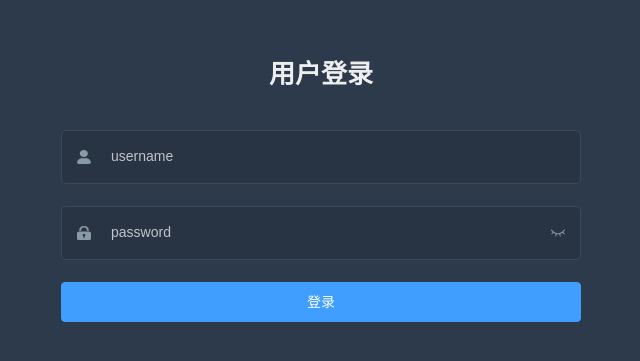
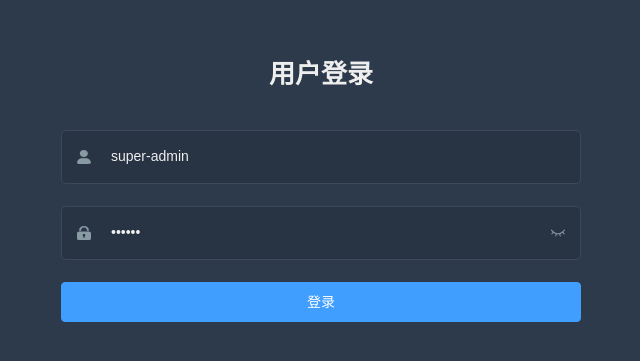
Before and after one commit to wytheking/wythe-admin, a Vue app: page /login in a window 1280 px wide. Shown: the part 107-468 px from the top of the page, without its empty margins (319-959 px from the left). Built offline with nearby package versions, Linux system fonts and the light colour scheme.

Commit message:
feat(login): 表单处理

```diff
--- a/src/views/login/index.vue
+++ b/src/views/login/index.vue
@@ -1,24 +1,24 @@
 <template>
   <div class="login-container">
-    <el-form class="login-form">
+    <el-form class="login-form" :model="loginForm" :rules="loginRules">
       <div class="title-container">
         <h3 class="title">用户登录</h3>
       </div>
       <!-- uername -->
-      <el-form-item>
+      <el-form-item prop="username">
         <span class="svg-container">
           <svg-icon icon="user" />
         </span>
-        <el-input placeholder="username" name="username" type="text" />
+        <el-input v-model.trim="loginForm.username" placeholder="username" name="username" type="text" />
       </el-form-item>
       <!-- password -->
-      <el-form-item>
+      <el-form-item prop="password">
         <span class="svg-container">
           <svg-icon icon="password" />
         </span>
-        <el-input placeholder="password" name="password" />
-        <span class="svg-container">
-          <svg-icon icon="eye" />
+        <el-input v-model.trim="loginForm.password" :type="passwordType" placeholder="password" name="password" />
+        <span class="svg-container" @click="handleChangePwdType">
+          <svg-icon :icon="passwordType === 'password' ? 'eye' : 'eye-open'" />
         </span>
       </el-form-item>
       <!-- 登录按钮 -->
@@ -28,7 +28,41 @@
 </template>
 
 <script setup>
-import {} from 'vue'
+import { ref } from 'vue'
+import { validatePassword } from './rules'
+// 数据源
+const loginForm = ref({
+  username: 'super-admin',
+  password: '123456'
+})
+// 验证规则
+const loginRules = ref({
+  username: [
+    {
+      required: true,
+      trigger: 'blur',
+      message: '用户名不能为空'
+    }
+  ],
+  password: [
+    {
+      required: true,
+      trigger: 'blur',
+      validator: validatePassword()
+    }
+  ]
+})
+// 处理密码框文本显示问题
+const passwordType = ref('password')
+// 切换显示隐藏密码
+const handleChangePwdType = () => {
+  // 当password的值为password时，改为text, 否则，反之
+  if (passwordType.value === 'password') {
+    passwordType.value = 'text'
+  } else {
+    passwordType.value = 'password'
+  }
+}
 </script>
 
 <style lang="scss" scoped>
--- /dev/null
+++ b/src/views/login/rules.js
@@ -0,0 +1,11 @@
+export const validatePassword = (rule, value, callback) => {
+  return (rule, value, callback) => {
+    if (!value) {
+      callback(new Error('密码不能为空'))
+    } else if (value.length < 6) {
+      callback(new Error('密码不能小于6位'))
+    } else {
+      callback()
+    }
+  }
+}
```
